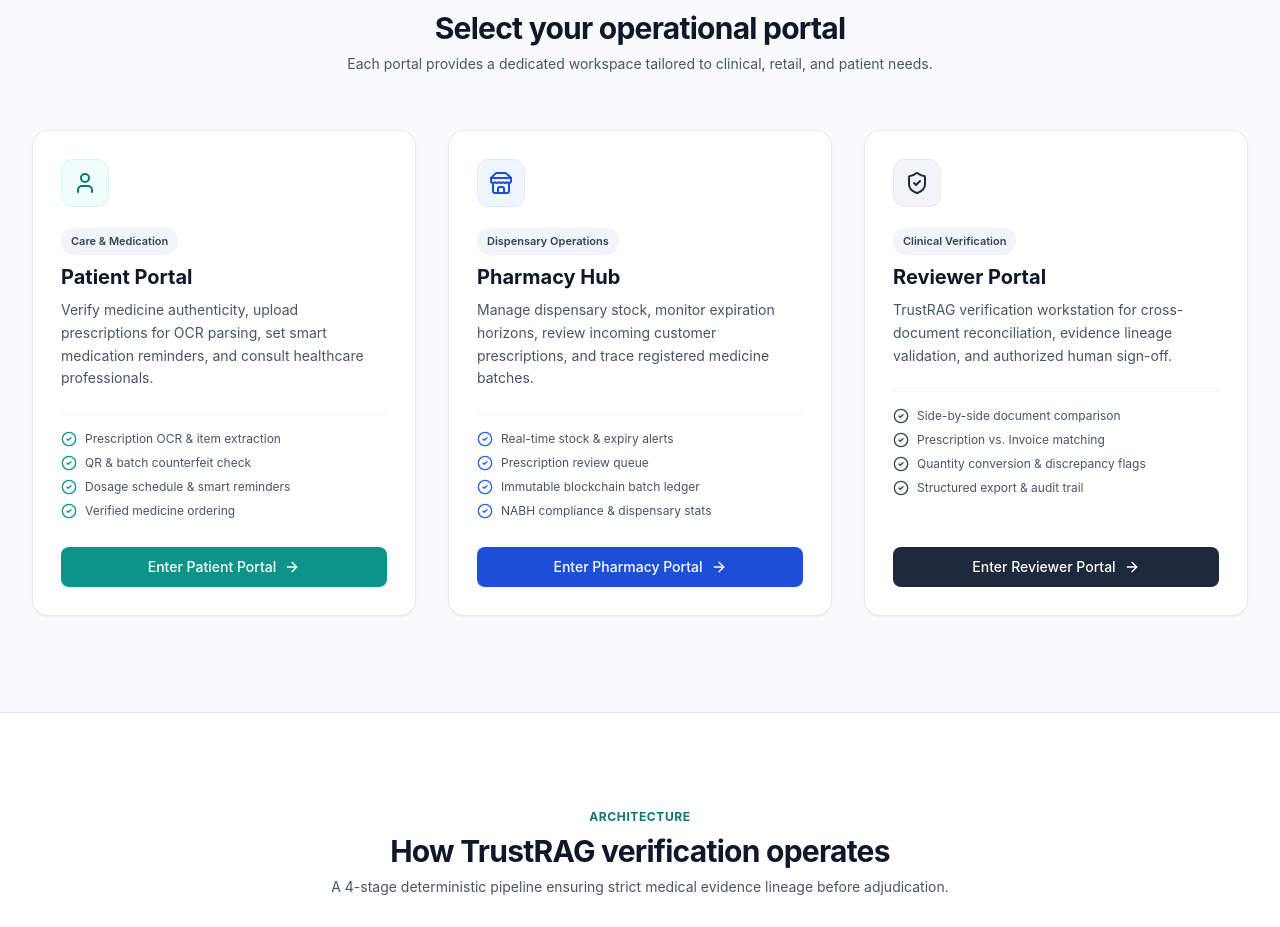
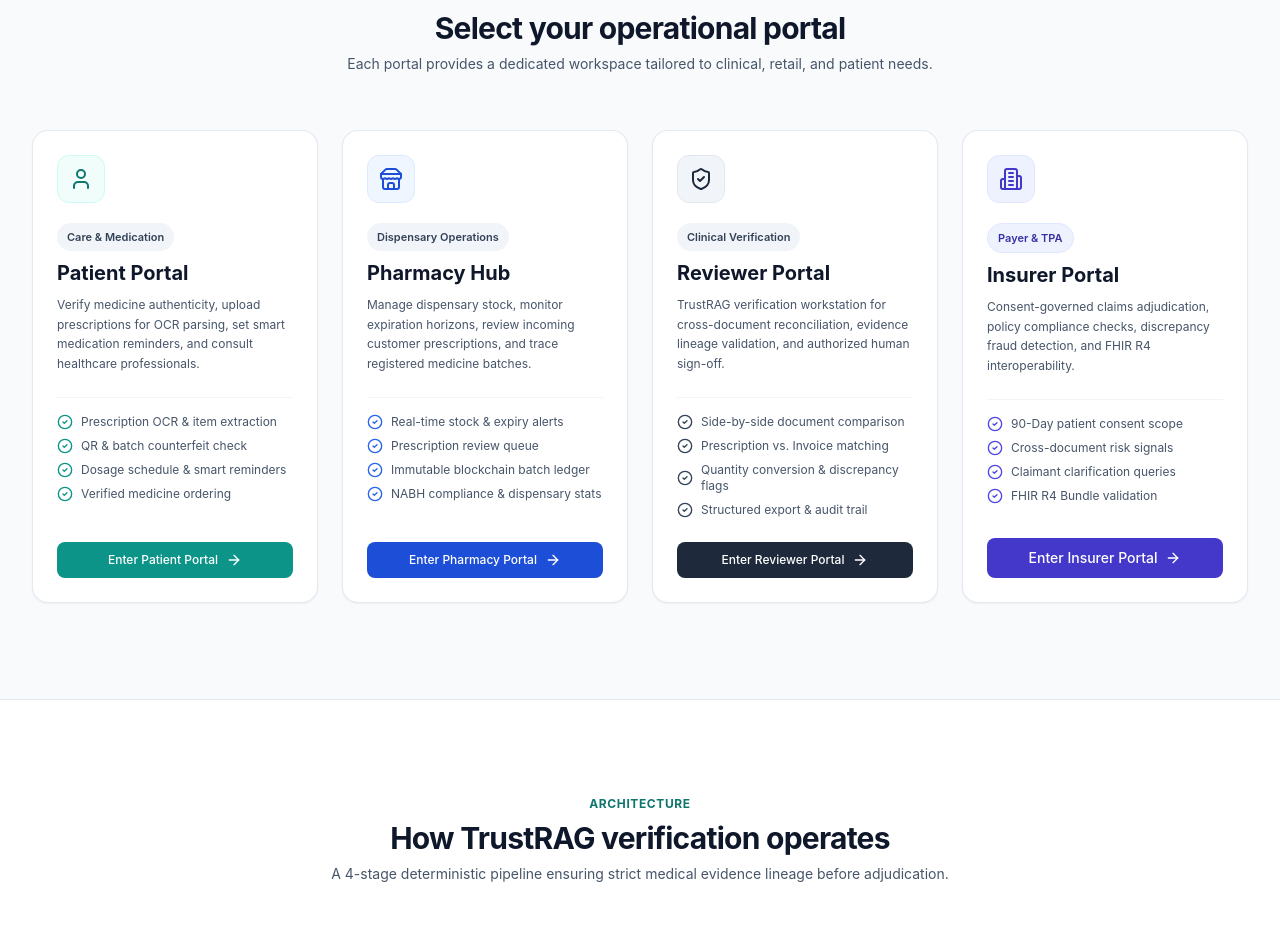
Before and after one commit to aniket889999/NEWPHARMAVAULT, a React (Vite) app: page / in a window 1280 px wide. Shown: the part 944-1871 px from the top of the page. Built offline with nearby package versions, Linux system fonts and the light colour scheme; no server answers.

Commit message:
feat(landing): display all 4 portals (Patient, Pharmacy, Reviewer, Insurer) on landing page

```diff
--- a/src/pages/LandingPage.tsx
+++ b/src/pages/LandingPage.tsx
@@ -7,7 +7,8 @@ import {
   Activity,
   CheckCircle2,
   ArrowRight,
-  Lock
+  Lock,
+  Building2
 } from 'lucide-react';
 
 export const LandingPage: React.FC = () => {
@@ -130,10 +131,10 @@ export const LandingPage: React.FC = () => {
             </p>
           </div>
 
-          <div className="grid grid-cols-1 md:grid-cols-3 gap-8">
+          <div className="grid grid-cols-1 md:grid-cols-2 lg:grid-cols-4 gap-6">
             {/* 1. Patient Portal */}
             <div className="bg-white rounded-2xl border border-slate-200/90 shadow-sm hover:shadow-md transition-all flex flex-col justify-between overflow-hidden group">
-              <div className="p-7">
+              <div className="p-6">
                 <div className="w-12 h-12 rounded-xl bg-teal-50 border border-teal-100 flex items-center justify-center text-teal-700 mb-5 group-hover:bg-teal-600 group-hover:text-white transition-colors">
                   <User className="w-6 h-6" />
                 </div>
@@ -141,7 +142,7 @@ export const LandingPage: React.FC = () => {
                   Care & Medication
                 </div>
                 <h4 className="text-xl font-bold text-slate-900 mb-2">Patient Portal</h4>
-                <p className="text-sm text-slate-600 leading-relaxed mb-6">
+                <p className="text-xs text-slate-600 leading-relaxed mb-6">
                   Verify medicine authenticity, upload prescriptions for OCR parsing, set smart medication reminders, and consult healthcare professionals.
                 </p>
 
@@ -165,10 +166,10 @@ export const LandingPage: React.FC = () => {
                 </div>
               </div>
 
-              <div className="p-7 pt-0">
+              <div className="p-6 pt-0">
                 <button
                   onClick={() => navigate('/login?role=patient')}
-                  className="w-full py-2.5 px-4 rounded-lg bg-teal-600 hover:bg-teal-700 text-white font-medium text-sm flex items-center justify-center space-x-2 transition-colors"
+                  className="w-full py-2.5 px-4 rounded-lg bg-teal-600 hover:bg-teal-700 text-white font-medium text-xs flex items-center justify-center space-x-2 transition-colors"
                 >
                   <span>Enter Patient Portal</span>
                   <ArrowRight className="w-4 h-4" />
@@ -178,7 +179,7 @@ export const LandingPage: React.FC = () => {
 
             {/* 2. Pharmacy Portal */}
             <div className="bg-white rounded-2xl border border-slate-200/90 shadow-sm hover:shadow-md transition-all flex flex-col justify-between overflow-hidden group">
-              <div className="p-7">
+              <div className="p-6">
                 <div className="w-12 h-12 rounded-xl bg-blue-50 border border-blue-100 flex items-center justify-center text-blue-700 mb-5 group-hover:bg-blue-600 group-hover:text-white transition-colors">
                   <Store className="w-6 h-6" />
                 </div>
@@ -186,7 +187,7 @@ export const LandingPage: React.FC = () => {
                   Dispensary Operations
                 </div>
                 <h4 className="text-xl font-bold text-slate-900 mb-2">Pharmacy Hub</h4>
-                <p className="text-sm text-slate-600 leading-relaxed mb-6">
+                <p className="text-xs text-slate-600 leading-relaxed mb-6">
                   Manage dispensary stock, monitor expiration horizons, review incoming customer prescriptions, and trace registered medicine batches.
                 </p>
 
@@ -210,10 +211,10 @@ export const LandingPage: React.FC = () => {
                 </div>
               </div>
 
-              <div className="p-7 pt-0">
+              <div className="p-6 pt-0">
                 <button
                   onClick={() => navigate('/login?role=pharmacy')}
-                  className="w-full py-2.5 px-4 rounded-lg bg-blue-700 hover:bg-blue-800 text-white font-medium text-sm flex items-center justify-center space-x-2 transition-colors"
+                  className="w-full py-2.5 px-4 rounded-lg bg-blue-700 hover:bg-blue-800 text-white font-medium text-xs flex items-center justify-center space-x-2 transition-colors"
                 >
                   <span>Enter Pharmacy Portal</span>
                   <ArrowRight className="w-4 h-4" />
@@ -223,7 +224,7 @@ export const LandingPage: React.FC = () => {
 
             {/* 3. Reviewer Portal */}
             <div className="bg-white rounded-2xl border border-slate-200/90 shadow-sm hover:shadow-md transition-all flex flex-col justify-between overflow-hidden group">
-              <div className="p-7">
+              <div className="p-6">
                 <div className="w-12 h-12 rounded-xl bg-slate-100 border border-slate-200 flex items-center justify-center text-slate-800 mb-5 group-hover:bg-slate-800 group-hover:text-white transition-colors">
                   <ShieldCheck className="w-6 h-6" />
                 </div>
@@ -231,7 +232,7 @@ export const LandingPage: React.FC = () => {
                   Clinical Verification
                 </div>
                 <h4 className="text-xl font-bold text-slate-900 mb-2">Reviewer Portal</h4>
-                <p className="text-sm text-slate-600 leading-relaxed mb-6">
+                <p className="text-xs text-slate-600 leading-relaxed mb-6">
                   TrustRAG verification workstation for cross-document reconciliation, evidence lineage validation, and authorized human sign-off.
                 </p>
 
@@ -255,12 +256,57 @@ export const LandingPage: React.FC = () => {
                 </div>
               </div>
 
-              <div className="p-7 pt-0">
+              <div className="p-6 pt-0">
                 <button
                   onClick={() => navigate('/login?role=claims_reviewer')}
-                  className="w-full py-2.5 px-4 rounded-lg bg-slate-800 hover:bg-slate-900 text-white font-medium text-sm flex items-center justify-center space-x-2 transition-colors"
+                  className="w-full py-2.5 px-4 rounded-lg bg-slate-800 hover:bg-slate-900 text-white font-medium text-xs flex items-center justify-center space-x-2 transition-colors"
                 >
                   <span>Enter Reviewer Portal</span>
+                  <ArrowRight className="w-4 h-4" />
+                </button>
+              </div>
+            </div>
+
+            {/* 4. Insurer Portal */}
+            <div className="bg-white rounded-2xl border border-slate-200/90 shadow-sm hover:shadow-md transition-all flex flex-col justify-between overflow-hidden group">
+              <div className="p-6">
+                <div className="w-12 h-12 rounded-xl bg-indigo-50 border border-indigo-100 flex items-center justify-center text-indigo-700 mb-5 group-hover:bg-indigo-600 group-hover:text-white transition-colors">
+                  <Building2 className="w-6 h-6" />
+                </div>
+                <div className="inline-block px-2.5 py-0.5 rounded-full text-[11px] font-semibold bg-indigo-50 text-indigo-800 border border-indigo-100 mb-2">
+                  Payer & TPA
+                </div>
+                <h4 className="text-xl font-bold text-slate-900 mb-2">Insurer Portal</h4>
+                <p className="text-xs text-slate-600 leading-relaxed mb-6">
+                  Consent-governed claims adjudication, policy compliance checks, discrepancy fraud detection, and FHIR R4 interoperability.
+                </p>
+
+                <div className="space-y-2 border-t border-slate-100 pt-4 text-xs text-slate-600">
+                  <div className="flex items-center space-x-2">
+                    <CheckCircle2 className="w-4 h-4 text-indigo-600 flex-shrink-0" />
+                    <span>90-Day patient consent scope</span>
+                  </div>
+                  <div className="flex items-center space-x-2">
+                    <CheckCircle2 className="w-4 h-4 text-indigo-600 flex-shrink-0" />
+                    <span>Cross-document risk signals</span>
+                  </div>
+                  <div className="flex items-center space-x-2">
+                    <CheckCircle2 className="w-4 h-4 text-indigo-600 flex-shrink-0" />
+                    <span>Claimant clarification queries</span>
+                  </div>
+                  <div className="flex items-center space-x-2">
+                    <CheckCircle2 className="w-4 h-4 text-indigo-600 flex-shrink-0" />
+                    <span>FHIR R4 Bundle validation</span>
+                  </div>
+                </div>
+              </div>
+
+              <div className="p-6 pt-0">
+                <button
+                  onClick={() => navigate('/login?role=claims_reviewer&staffRole=payer_reviewer')}
+                  className="w-full py-2.5 px-4 rounded-lg bg-indigo-700 hover:bg-indigo-800 text-white font-medium text-sm flex items-center justify-center space-x-2 transition-colors"
+                >
+                  <span>Enter Insurer Portal</span>
                   <ArrowRight className="w-4 h-4" />
                 </button>
               </div>
```
